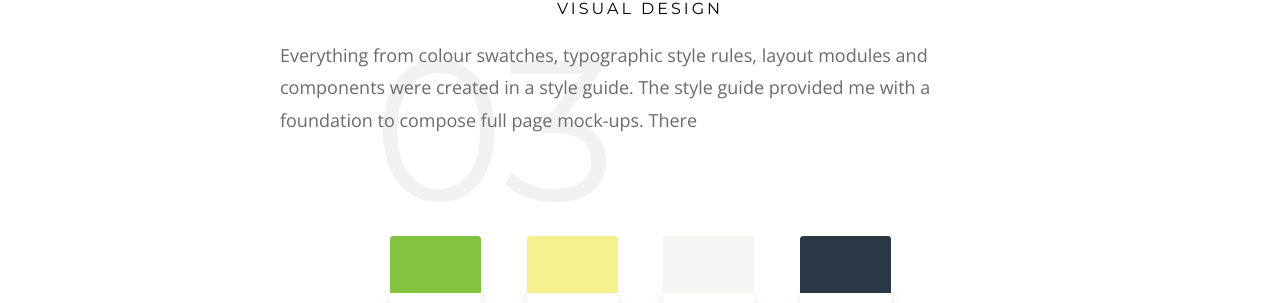
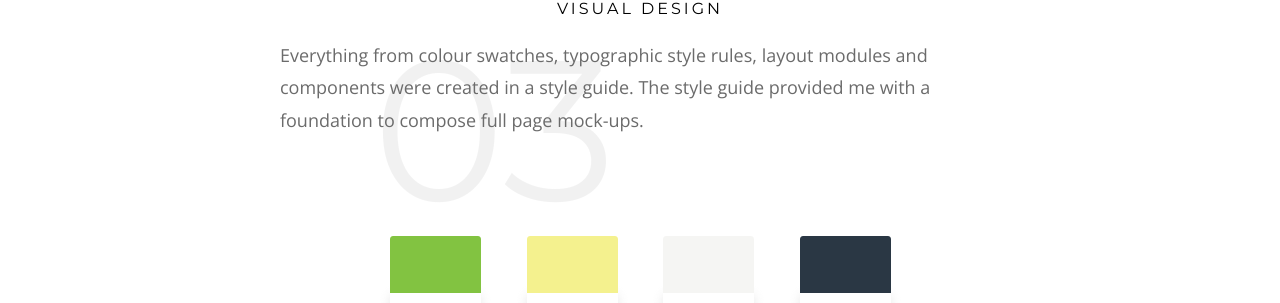
Before and after one commit to LloydBennett/lloydbennett.github.io, a Jekyll site: the page built from _projects/seedcreativity.html, in a window 1280 px wide and 1400 px high, scrolled down 3945 px. Shown: the part 147-450 px from the top of the window. Built offline with Jekyll 4.4.1, drawn with Linux system fonts in a browser that asks for light colours; nearby versions of some CDN libraries; library files that are not in the unit come from our copies; some of the changed text lies outside the part shown.

Commit message:
ready for first draft

```diff
--- a/_includes/contact.html
+++ b/_includes/contact.html
@@ -1,10 +1,10 @@
 <section id="contact">
 	<h2 class="center wow moveUpFade" data-wow-offset="50" data-wow-duration="700ms">Contact Me</h2>
 	<div class="container">
-		<div class="row center wow fadeIn">
+		<div class="row center">
 			<div class="col-xs-4 col-xs-offset-2 col-sm-2 col-sm-offset-1">
 				<a href="mailto:{{ site.email }}">
-					<div class="thumbnail " data-wow-delay="800ms" data-wow-duration="700ms" data-wow-offset="50">
+					<div class="thumbnail wow fadeIn" data-wow-delay="800ms" data-wow-duration="700ms" data-wow-offset="50">
 
 						<img class="social-icon mail-icon" src="images/social-media/mail.svg" alt="Email Icon"/>
 
--- a/_projects/seedcreativity.html
+++ b/_projects/seedcreativity.html
@@ -84,7 +84,7 @@
             <div class="copy-wrapper">
                 <div class="stage-number">03</div>
                 <h3 class="center">Visual Design</h3>
-                <p>Everything from colour swatches, typographic style rules, layout modules and components were created in a style guide. The style guide provided me with a foundation to compose full page mock-ups. There </p>
+                <p>Everything from colour swatches, typographic style rules, layout modules and components were created in a style guide. The style guide provided me with a foundation to compose full page mock-ups. </p>
             </div>
 
         </div>
@@ -169,7 +169,7 @@
 
 </section>
 
-<section>
+<!-- <section>
     <div class="container">
         <div class="col-sm-10 col-sm-offset-1">
             <div class="copy-wrapper">
@@ -180,4 +180,4 @@
         </div>
 
     </div>
-</section>
+</section> -->
--- a/_sass/layout/_footer.scss
+++ b/_sass/layout/_footer.scss
@@ -26,6 +26,17 @@
 		transform: rotate(-9deg);
 		height: 208px;
     	border-left: 30px solid white;
+
+    	@media screen and (min-width: 1266px) {
+    		border-top: 20px solid;
+    		transform: rotate(-8deg);
+    	}
+    	@media screen and (min-width: 1585px) {
+    		transform: rotate(-7deg);
+    	}
+    	@media screen and (min-width: 1800px) {
+    		transform: rotate(-6deg);
+    	}
 	}
 
 	.container {
```
